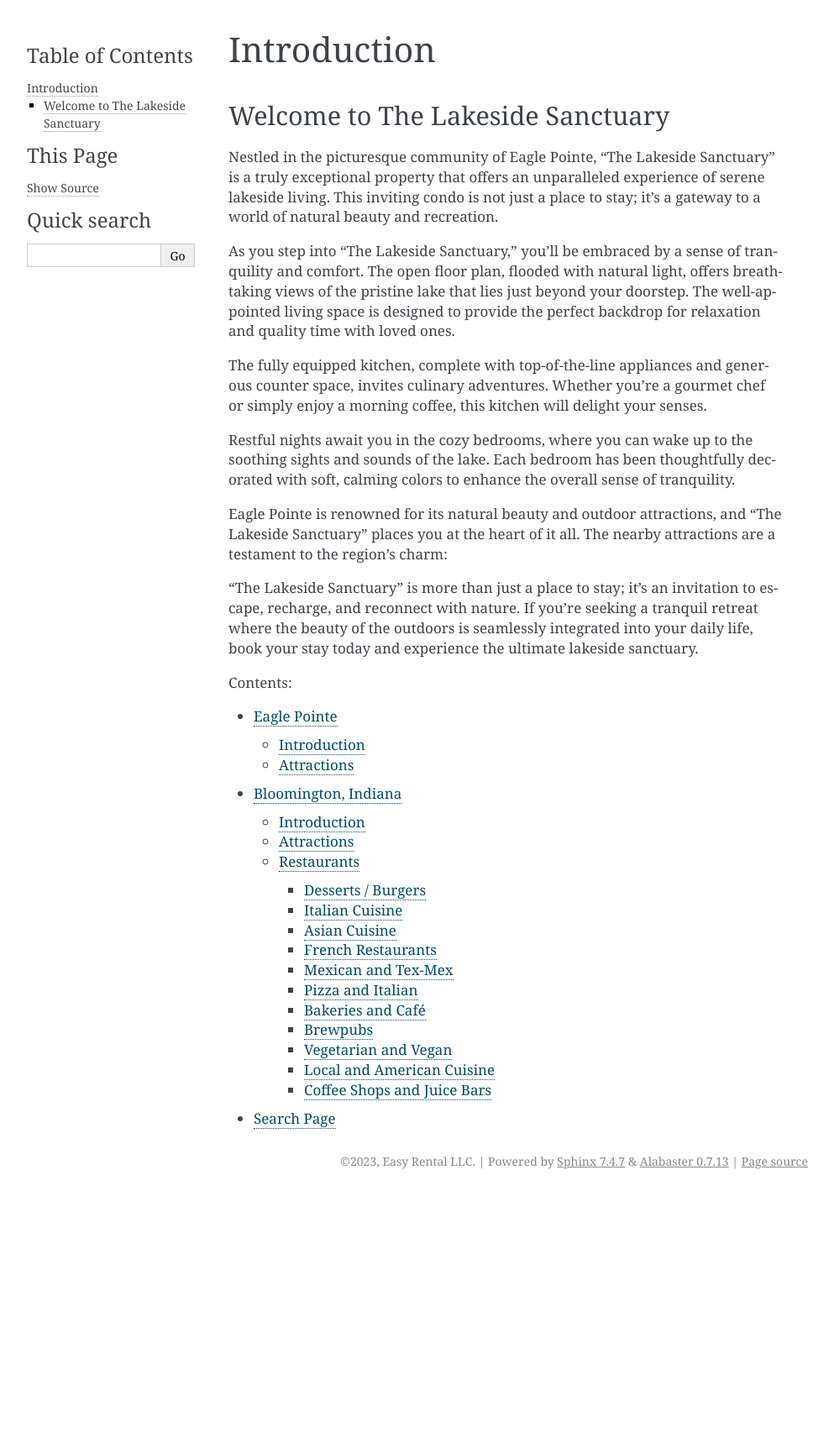
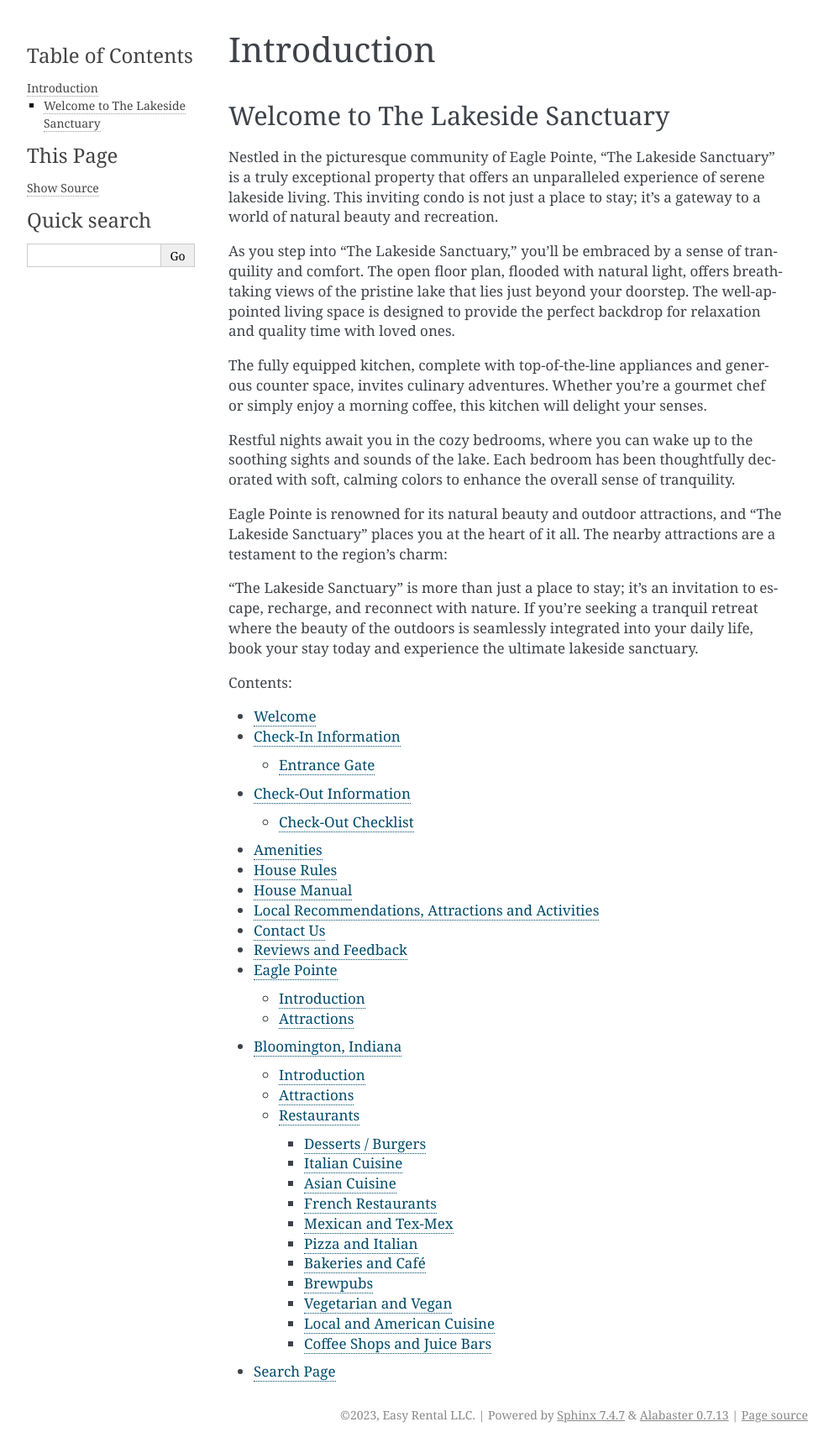
Before and after one commit to Easyrentalblmin/blmIN-guide, a Sphinx documentation site: the page built from docs/index.rst, in a window 1280 px wide. Shown: the whole page at 84% size, without its empty margins (148-1141 px from the left). Built offline with Sphinx 7.4.7, drawn with Linux system fonts in a browser that asks for light colours; before the commit the page ends 1422 px from its top, so only the background shows below that; some of the changed lines change nothing that is shown.

Commit message:
added ep-detail.rst

```diff
--- /dev/null
+++ b/docs/ep-detail.rst
@@ -0,0 +1,536 @@
+Welcome
+-------
+
+Welcome to The Lakeside Sanctuary! We're thrilled to have you as our guests and hope you have a fantastic stay in Bloomington Indiana.
+
+Check-In Information
+--------------------
+
+Entrance Gate
+~~~~~~~~~~~~~
+You will be receiving a QR Code to be displayed on the Entrance Gate.
+
+
+Your check-in time is at 4.00 PM EST. If you arrive earlier and we're ready, we'll do our best to accommodate you.
+
+We will
+[Any specific check-in instructions, such as key pickup, access codes, or where to find the keys].
+
+Check-Out Information
+---------------------
+
+Check-out is at 11.00 AM EST. Please follow the check-out instructions provided in the house manual.
+
+Check-Out Checklist
+~~~~~~~~~~~~~~~~~~~
+
+We hope you've had a wonderful stay at The Lakeside Santuary. To help us maintain our property and prepare for the next guests, please complete the following check-out checklist:
+
+**General Check-Out**
+
+.. list-table::
+   :widths: 30 70
+   :header-rows: 0
+
+   * - [ ] Check the time
+     - Ensure you are checking out by the agreed-upon check-out time.
+
+**Clean-Up**
+
+.. list-table::
+   :widths: 30 70
+   :header-rows: 0
+
+   * - [ ] Wash dishes
+     - Please wash and put away any dishes and cookware you've used.
+   * - [ ] Dispose of trash
+     - Take out all trash and recycling to the designated bins.
+   * - [ ] Leave used linens
+     - Leave used towels and linens in a pile or as instructed.
+
+**Appliances and Utilities**
+
+.. list-table::
+   :widths: 30 70
+   :header-rows: 0
+
+   * - [ ] Turn off lights
+     - Ensure all lights are turned off.
+   * - [ ] Set thermostat
+     - Adjust the thermostat to [specific temperature or as instructed].
+   * - [ ] Unplug devices
+     - Unplug any electronic devices or chargers.
+   * - [ ] Turn off appliances
+     - Ensure that the stove, oven, microwave, and other appliances are turned off.
+   * - [ ] Close and lock windows and doors
+     - Ensure all windows and doors are securely closed and locked.
+
+**Key Return**
+
+.. list-table::
+   :widths: 30 70
+   :header-rows: 0
+
+   * - [ ] Return keys
+     - Return any keys, access cards, or key fobs to the designated location as instructed.
+
+**Feedback**
+
+.. list-table::
+   :widths: 30 70
+   :header-rows: 0
+
+   * - [ ] Provide feedback
+     - We appreciate your feedback! Please take a moment to leave a review of your stay.
+
+**Lost and Found**
+
+.. list-table::
+   :widths: 30 70
+   :header-rows: 0
+
+   * - [ ] Check for personal items
+     - Before leaving, double-check for any personal items you may have left behind.
+
+If you encounter any issues or have questions during your check-out, please contact us.
+
+Thank you for choosing to stay at The Lake Santuary. We appreciate your cooperation in ensuring a smooth check-out process. We hope to host you again in the future!
+
+
+Amenities
+---------
+
+Our property is designed to provide you with a comfortable and enjoyable stay. We offer a range of amenities to ensure you have everything you need during your visit. Here's what you can expect:
+
+**Bedrooms**
+We have [number of bedrooms] beautifully furnished bedrooms with comfortable beds and high-quality linens. You'll enjoy a peaceful night's sleep.
+
+**Bathrooms**
+[Number of bathrooms] bathrooms stocked with fresh towels, shampoo, conditioner, body wash, and a hairdryer.
+
+**Kitchen**
+A fully equipped kitchen with modern appliances, cookware, and dinnerware. Whether you're a culinary enthusiast or prefer simple meals, you'll find everything you need.
+
+**Living Area**
+A cozy living area with comfortable seating, a flat-screen TV, and streaming services for your entertainment.
+
+**Dining Area**
+A dining space where you can enjoy meals together.
+
+**Outdoor Space**
+[Description of any outdoor amenities such as a garden, patio, or balcony] for relaxation and outdoor dining.
+
+**High-Speed Internet**
+Stay connected with high-speed Wi-Fi throughout the property.
+
+**Laundry Facilities**
+A washer and dryer for your convenience.
+
+**Parking**
+Included is on-site parking. Guests, friends and families are welcome to park up-to two vehicles. Please use the extra parking areas next to the right of the Condo.
+[Description of parking options, whether it's free on-site parking, street parking, or a nearby garage].
+
+**Air Conditioning/Heating**
+Stay comfortable year-round with central air conditioning and heating. Please use Google Nest Thermostat for climate control.
+
+**Work-Friendly Features**
+[Description of any amenities suitable for remote work, such as a dedicated workspace].
+
+**Safety Features**
+Your safety is our top priority. Our property is equipped with a range of safety features to provide you with a secure and worry-free stay. Here's what you can expect:
+
+- *Smoke Detectors:* We have smoke detectors installed throughout the property to provide early warning in case of a fire.
+
+- *Fire Extinguishers:* Fire extinguishers are readily available in key locations to handle small fires if necessary.
+
+- *Carbon Monoxide Detector:* A carbon monoxide detector is in place to protect against this odorless gas.
+
+- *First-Aid Kit:* We provide a well-stocked first-aid kit to address minor injuries or health concerns.
+
+- *Emergency Contact Information:* In case of an emergency, we supply you with contact information for local emergency services, hospitals, and our property manager.
+
+- *Secure Locks:* Our property is equipped with secure locks to protect your privacy and security.
+
+- *Well-Lit Pathways:* Outdoor pathways and entrances are well-lit for your safety and convenience, even at night.
+
+- *Safety Card:* You'll find a safety card with important information, including emergency numbers and evacuation routes, in an easily accessible location.
+
+- *Keyless Entry:* [If applicable, mention if you offer keyless entry, which can enhance security and convenience].
+
+- *Security Camera:* We have installed door-bell camera.
+
+We take safety seriously and want you to feel comfortable and secure during your stay. If you have any questions about our safety features or need additional information, please don't hesitate to reach out. Your peace of mind is important to us.
+
+**Children's Items**
+Families are always welcome at our property, and we've thoughtfully provided a range of items to make your stay more comfortable if you're traveling with little ones. Here's what you'll find for your children:
+
+- *Children's Plates and Utensils:* We have child-sized plates, bowls, and utensils to make mealtime easier and more enjoyable for the little ones.
+
+- *Children's Books:* We have a selection of age-appropriate books to keep your children entertained.
+
+- *Safety Gates:* If you have a crawler or early walker, we can provide safety gates to secure certain areas.
+
+- *Outlet Covers and Cabinet Locks:* For safety, we have outlet covers and cabinet locks available.
+
+We want to make your stay as stress-free as possible. If you have any specific requests or need more information about our children's items, please feel free to contact us. Your family's comfort and enjoyment are important to us.
+
+**Additional Amenities**
+As we aim to make your stay as comfortable and convenient as possible. In addition to our standard amenities, we offer the following additional features to enhance your experience:
+
+- *Swimming Pool:* Within 3 minutes walking distance, enjoy a refreshing dip in our private swimming pool. Perfect for relaxing and unwinding during your stay. Key is required to enter the swimming pool. The pool is only available during June to early September each year.
+
+- *BBQ Area:* Host a barbecue party with friends or family in our designated BBQ area. Grilling facilities and outdoor seating are provided.
+
+- *Board Games:* For fun and entertainment, we offer a variety of board games.
+
+- *Private Patio:* Some of our units feature a private balcony or patio for you to enjoy a peaceful outdoor space.
+
+- *Lake Monroe:* Within 5 minutes of driving or 30 minutes of walking, enjoy the Lake Monroe.
+
+[Include any other unique amenities your property offers, such as access to a pool, gym, or special features like a fireplace].
+
+
+House Rules
+-----------
+
+We kindly request that you respect our house rules. They are listed in your Airbnb booking confirmation and may include quiet hours, smoking policies, and more.
+
+**Maximum Party Size**
+Our property is suitable for a maximum party size of **four** guests. This includes both adults and children. We kindly request that you do not exceed this limit to ensure the comfort and safety of all guests."
+
+- *Additional Guests:* Mention that additional guests beyond the maximum party size may not be accommodated and are subject to your discretion.
+
+- *Consequences:* You can also mention that exceeding the maximum party size may result in additional charges or the termination of the booking.
+
+**Security**
+Ensure all doors and windows are locked when you leave the property. Please report any security concerns immediately.
+
+**Smoking**
+Our property is non-smoking. Please smoke only outside, if applicable.
+
+**Pet Policy**
+*No Pets Allowed* - Our property is designated as a pet-free space to accommodate guests with allergies. We kindly request that you do not bring any pets onto the premises.
+
+**Quiet Hours**
+To respect our neighbors and other guests, we observe quiet hours from 10:00 PM to 7:00 AM. During these hours, please keep noise levels to a minimum, including music and conversations.
+
+**No Party Policy**
+Our property is not suitable for parties or events. Large gatherings, excessive noise, and disruptive activities are strictly prohibited. We prioritize a peaceful and respectful environment for all guests.
+
+House Manual
+------------
+
+We've prepared a detailed house manual that provides all the information you need to make the most of your stay. Safety is our top priority.
+
+**Refrigerator**
+
+*Temperature Control*
+- To adjust the temperature, locate the temperature control settings inside the refrigerator.
+- The recommended refrigerator temperature is 37°F (3°C).
+
+*Using the Refrigerator:*
+
+- Store perishable food items, beverages, and snacks inside.
+- Avoid overloading the refrigerator to allow for proper air circulation.
+- Please be mindful of any items you store to prevent spills or odors.
+
+*Freezer Compartment:*
+
+- The freezer compartment is located at the top of the refrigerator.
+- Store frozen foods in the freezer.
+
+*Cleaning and Maintenance:*
+
+- Regularly clean the interior and shelves with a mild detergent.
+- Remove any expired or spoiled food items.
+- Do not use sharp objects to remove ice; use a plastic scraper or let it melt naturally.
+
+**Dishwasher**
+
+*Loading the Dishwasher:*
+
+- Properly load dishes, cups, and utensils into the dishwasher racks.
+- Make sure that dishes do not block the spray arms.
+
+*Detergent Usage:*
+
+- Place dishwasher detergent in the detergent dispenser.
+- Use the recommended amount of detergent specified on the detergent packaging.
+
+*Starting the Dishwasher:*
+
+- Close the dishwasher door securely.
+- Select the desired wash cycle (usually indicated on the dishwasher control panel).
+- Press the start button to begin the cycle.
+
+*Unloading the Dishwasher:*
+
+- Wait for a few minutes after the cycle is complete before unloading dishes to allow them to cool.
+
+*Cleaning and Maintenance:*
+
+- Keep the dishwasher filter and spray arms clean from debris.
+- Run a dishwasher cleaning cycle periodically to maintain its performance.
+
+*Tips:*
+
+- Avoid overloading the dishwasher, as it may affect cleaning efficiency.
+- Scrape off excess food from dishes before placing them in the dishwasher.
+
+If you encounter any issues with the refrigerator or dishwasher during your stay, please contact us for assistance. We want to ensure your experience is trouble-free and enjoyable.
+
+**Washer**
+
+*Loading the Washer:*
+
+- Open the washer door and load your laundry items.
+- Avoid overloading the washer to allow for proper cleaning and prevent tangling.
+
+*Detergent Usage:*
+
+- Add laundry detergent to the detergent dispenser. Use the recommended amount specified on the detergent packaging.
+
+*Selecting a Wash Cycle:*
+
+- Press the power button to turn on the washer.
+- Use the control panel to select the desired wash cycle. Options may include Normal, Delicate, Quick, etc.
+- Adjust the water temperature and spin settings if needed.
+- Press the start button to initiate the cycle.
+
+*Washing Special Items:*
+
+- For delicate or special items, select the appropriate cycle, and consider using a laundry bag.
+- Separate white and colored laundry to prevent color bleeding.
+
+*Unloading the Washer:*
+
+- Wait for a few minutes after the cycle is complete before unloading your laundry.
+
+*Cleaning and Maintenance:*
+
+- After use, wipe down the door gasket and leave the washer door ajar to prevent mold growth.
+
+If you experience any issues with the washer during your stay, or if you have any questions about their operation, please do not hesitate to contact us. We're here to ensure that your stay is enjoyable and hassle-free.
+
+**Dryer**
+
+*Loading the Dryer:*
+
+- Open the dryer door and load your clean, wet laundry.
+- Do not overload the dryer; leave enough space for proper drying.
+
+*Lint Filter:*
+
+- Before each use, clean the lint filter located inside the door.
+- A clean lint filter ensures efficient drying and prevents fire hazards.
+
+*Selecting a Drying Cycle:*
+
+- Press the power button to turn on the dryer.
+- Use the control panel to select the desired drying cycle, such as Regular, Delicate, or Time Dry.
+- Adjust the heat settings as needed.
+- Press the start button to begin the drying cycle.
+
+*Unloading the Dryer:*
+
+- Wait for a few minutes after the cycle is complete before unloading your dry laundry.
+
+*Cleaning and Maintenance:*
+
+- Periodically clean the dryer's exterior and the interior drum to remove lint and debris.
+
+*Tips:*
+
+- For energy efficiency, avoid over-drying your clothes. Use the automatic sensor if available.
+
+If you experience any issues with the dryer during your stay, or if you have any questions about their operation, please do not hesitate to contact us. We're here to ensure that your stay is enjoyable and hassle-free.
+
+
+**Oven**
+
+*Using the Oven:*
+
+- To use the oven, turn the control knob or press the digital display to set the desired temperature.
+- Preheat the oven as needed before placing your dishes inside.
+
+*Baking and Roasting:*
+
+- The oven is suitable for baking and roasting a wide range of dishes, from casseroles to baked goods.
+- Please use oven-safe cookware, baking sheets, and containers.
+
+*Cleaning Up:*
+
+- After using the oven, allow it to cool before cleaning. Wipe away any spills with a damp cloth.
+- Please do not use abrasive cleaners or sharp objects that may damage the oven's interior.
+
+*Safety Precautions:*
+
+- Always supervise cooking, and never leave the oven unattended while in use.
+- Keep flammable materials away from the oven and the stovetop.
+
+If you encounter any issues with the oven during your stay or if you have any questions about their operation, please do not hesitate to contact us. We're here to ensure that your stay is enjoyable and hassle-free.
+
+**Microwave**
+
+*Using the Microwave:*
+
+- To use the microwave, open the door, place your dish inside, and close the door securely.
+- Use the microwave's control panel to set the cooking time and power level.
+
+*Heating and Reheating:*
+
+- The microwave is ideal for heating and reheating food items.
+- Please use microwave-safe containers and cover them with microwave-safe lids
+
+*Cleaning Up:*
+
+- Clean the microwave's interior and exterior with a damp cloth. Wipe away any spills or splatters.
+- Avoid using abrasive cleaners that may damage the microwave's surfaces.
+
+*Safety Precautions:*
+
+- Use microwave-safe containers to prevent accidents and fires.
+- Do not place metal or aluminum foil in the microwave.
+
+*Tips:*
+
+- Follow cooking instructions for specific items, such as defrosting or reheating.
+
+If you encounter any issues with the microwave during your stay or if you have any questions about their operation, please do not hesitate to contact us. We're here to ensure that your stay is enjoyable and hassle-free.
+
+**Coffee Maker**
+
+*1. Powering On:*
+
+To turn on the Keurig, simply press the power button located on the machine.
+
+*2. Brewing Coffee:*
+
+	a. Lift the handle to open the brewer, insert a Keurig K-Cup, and close the handle.
+	b. Select your desired cup size on the touch screen. Common cup sizes include 6 oz, 8 oz, and 10 oz.
+	c. Press the brew button to start the brewing process.
+
+*3. Handling K-Cups:*
+
+	a. Please use only Keurig-compatible K-Cups. They are readily available in stores.
+	b. After brewing, the K-Cup is automatically ejected into the used K-Cup container. When it's full, you can dispose of the used K-Cups in the trash.
+
+*4. Cleaning:*
+
+	a. After use, wipe down the drip tray and remove any coffee spillage.
+	b. Periodically clean the water reservoir to prevent buildup.
+
+*5. Powering Off:*
+
+	To turn off the Keurig, press and hold the power button. The machine will shut down.
+
+*6. Refilling Water:*
+
+If the water reservoir is empty, please refill it with fresh water before brewing your coffee.
+
+*Guidelines and Recommendations*
+
+- We provide a selection of coffee K-Cups for your convenience. Feel free to use them.
+- Be cautious when handling hot coffee and ensure that your cup is suitable for hot beverages.
+- If you experience any issues or need assistance with the Keurig, please don't hesitate to contact us.
+
+*Notes*
+
+- The Keurig is for coffee and hot beverage use only. Please do not use it for other liquids or purposes.
+- Do not attempt to take apart or service the Keurig. If you encounter a problem, contact us for assistance.
+
+We want your experience with the Keurig coffee maker to be as enjoyable as possible. Please follow these guidelines to ensure its proper use.
+
+
+**Ice Maker**
+
+*1. Making Ice:*
+
+- The ice maker is designed to produce ice automatically. It does not require any manual ice tray filling.
+- To start the ice-making process, press the power button located on the ice maker.
+
+*2. Ice Capacity:*
+
+- The ice maker has a specified capacity for ice production. Please avoid overloading it.
+- The ice maker will automatically stop producing ice when the maximum capacity is reached.
+
+*3. Ice Collection:*
+
+- When ice is produced, it will drop into the ice storage bin inside the ice maker.
+- You can access the ice from the storage bin by opening the ice maker's door.
+
+*4. Cleaning:*
+
+- Periodically, clean the interior and exterior of the ice maker with a damp cloth.
+- Do not use abrasive cleaners that may damage the surfaces.
+
+*5. Powering Off:*
+
+- To turn off the ice maker, press and hold the power button. The machine will shut down.
+
+*Safety Guidelines*
+
+a. Avoid Tampering:
+
+Do not disassemble or attempt to service the ice maker. If you experience any issues, please contact us for assistance.
+
+b. Ice Hygiene:
+
+- Only use ice produced by the ice maker for consumption. Do not use it for other purposes.
+- The ice bin should be regularly cleaned to prevent ice from becoming contaminated.
+
+c. Water Source:
+
+The ice maker is connected to a clean water source. Do not tamper with the water supply or plumbing.
+
+d. Child Safety:
+
+If you have children, please ensure they do not play with the ice maker or try to access it without supervision.
+
+If you notice any problems or unusual behavior of the ice maker, please inform us immediately. We will address the issue promptly.
+
+**Televisions**
+
+
+TBC
+
+**Mobile Chargers**
+
+
+TBC
+
+**Humidifier**
+
+
+TBC
+
+**Climate Control / Google Nest Thermostat**
+
+
+TBC
+
+
+
+Local Recommendations, Attractions and Activities
+-------------------------------------------------
+
+Please check our :doc:`list of recommendations <blm-intro>` or `Visit Bloomington <https://www.visitbloomington.com>`_.
+
+
+Contact Us
+----------
+
+If you have any questions or encounter any issues during your stay, we're here to help. You can reach us through the Airbnb messaging platform, by phone at [Your Contact Number], or via email at [Your Email Address].
+
+Reviews and Feedback
+--------------------
+
+We truly value your feedback. After your stay, please consider leaving a review on the Airbnb platform. Your insights are invaluable for both us and future guests.
+
+We hope you have a wonderful time in [City/Location], and that your stay at [Your Property Name] is comfortable and enjoyable. Feel free to make yourself at home, and don't hesitate to reach out if you need anything.
+
+Warm regards,
+
+Teresia & Tandhy
+The Lakeside Sanctuary
+easyrentalblmin@gmail.com
--- a/docs/index.rst
+++ b/docs/index.rst
@@ -21,10 +21,13 @@ Eagle Pointe is renowned for its natural beauty and outdoor attractions, and "Th
 
 "The Lakeside Sanctuary" is more than just a place to stay; it's an invitation to escape, recharge, and reconnect with nature. If you're seeking a tranquil retreat where the beauty of the outdoors is seamlessly integrated into your daily life, book your stay today and experience the ultimate lakeside sanctuary.
 
+
+
 .. toctree::
    :maxdepth: 3
    :caption: Contents:
 
+   ep-detail
    ep-intro
    blm-intro
    search
```
